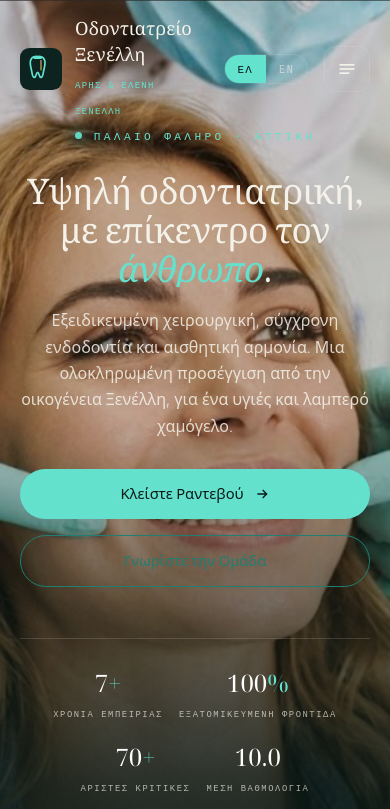
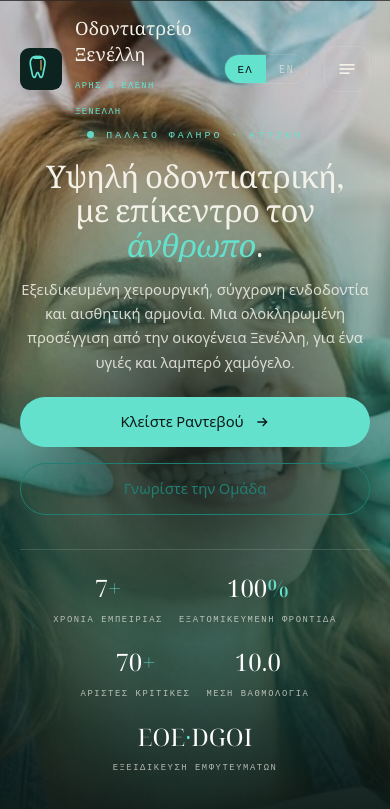
Before and after one commit to agelmet/KSENEL, a plain HTML site: page index.html in a window 390 px wide. Shown: the top 809 px of the page. Drawn offline with Linux system fonts and the light colour scheme.

Commit message:
Update index.html

```diff
--- a/index.html
+++ b/index.html
@@ -186,15 +186,32 @@ section{position:relative;overflow:hidden}
     url('https://github.com/agelmet/KSENEL/blob/main/densa.jpg?raw=true') center center / cover no-repeat;
   color:var(--bone);
   text-align:center;
-  padding:clamp(120px,15vh,180px) 20px clamp(40px,8vh,60px);
+  padding:clamp(120px,15vh,180px) 20px clamp(28px,5vh,46px);
 }
 .centered-hero{
+  position:relative;
   display:flex;
   flex-direction:column;
   align-items:center;
   max-width:900px;
   width:100%;
+  /* nudge the whole hero copy a bit lower on desktop */
+  margin-bottom:clamp(6px,3vh,34px);
 }
+/* palette-tinted scrim sitting BEHIND the copy so text stays readable and in front */
+.centered-hero::before{
+  content:"";
+  position:absolute;
+  z-index:0;
+  left:50%;
+  top:-6%;
+  transform:translateX(-50%);
+  width:min(150%,1180px);
+  height:116%;
+  background:radial-gradient(ellipse 62% 58% at 50% 46%, rgba(8,23,20,0.72) 0%, rgba(30,126,113,0.34) 40%, rgba(8,23,20,0) 78%);
+  pointer-events:none;
+}
+.centered-hero>*{position:relative;z-index:1;}
 .hero-kicker{display:inline-flex;align-items:center;justify-content:center;gap:12px;font-family:var(--mono);font-size:.7rem;letter-spacing:.3em;text-transform:uppercase;color:var(--mint);margin-bottom:26px}
 .hero-kicker .dot{width:7px;height:7px;border-radius:50%;background:var(--mint);box-shadow:0 0 14px var(--mint);animation:pulse 2.4s infinite}
 @keyframes pulse{0%,100%{opacity:1}50%{opacity:.35}}
@@ -223,7 +240,7 @@ section{position:relative;overflow:hidden}
 /* ================= REVEAL ================= */
 .rv{opacity:0;transform:translateY(34px);transition:opacity .9s var(--easing),transform .9s var(--easing)}
 .rv.in{opacity:1;transform:none}
-.rv.d1{transition-delay:.1s}.rv.d2{transition-delay:.2s}.rv.d3{transition-delay:.3s}.rv.d4{transition-delay:.4s}.rv.d5{transition-delay:.5s}.rv.d6{transition-delay:.6s}
+.rv.d1{transition-delay:.1s}.rv.d2{transition-delay:.2s}.rv.d3{transition-delay:.3s}.rv.d4{transition-delay:.4s}
 
 /* ================= DOCTORS (SIBLINGS UNIFIED) ================= */
 .doc-cols{display:grid;grid-template-columns:.85fr 1.15fr;gap:clamp(40px,5vw,80px);align-items:center;margin-bottom:clamp(60px,10vh,100px)}
@@ -318,7 +335,8 @@ section{position:relative;overflow:hidden}
 .tcard .s{font-size:.85rem;font-weight:300;color:rgba(245,242,234,.66)}
 .tcard.a{grid-column:span 7;min-height:420px}
 .tcard.b{grid-column:span 5;min-height:420px}
-.tcard.c{grid-column:span 12;min-height:340px}
+.tcard.c{grid-column:span 5}
+.tcard.d{grid-column:span 7}
 .tech-note{margin-top:26px;display:flex;align-items:center;gap:14px;font-weight:300;color:rgba(245,242,234,.62);font-size:.96rem}
 .tech-note svg{width:20px;height:20px;stroke:var(--gold);stroke-width:1.8;fill:none;flex-shrink:0}
 
@@ -477,12 +495,44 @@ footer{background:var(--abyss);color:var(--bone);border-top:1px solid var(--line
   .hero-cta .btn{width:100%}
   .nav .btn{display:none}
   .ba-wide .frame{aspect-ratio:16/9}
+
+  /* --- Hero on mobile: lower, smaller, revealed on scroll --- */
+  #hero{
+    justify-content:flex-end;
+    padding-bottom:clamp(48px,10vh,88px);
+  }
+  .centered-hero{margin-bottom:0;}
+  /* stronger palette-tinted shadow behind the copy on mobile */
+  .centered-hero::before{
+    width:min(160%,760px);
+    height:120%;
+    top:-8%;
+    background:radial-gradient(ellipse 74% 60% at 50% 48%, rgba(8,23,20,0.86) 0%, rgba(30,126,113,0.4) 42%, rgba(8,23,20,0) 80%);
+  }
+  .hero-kicker{margin-bottom:16px;font-size:.62rem}
+  .h-title{font-size:clamp(1.85rem,8vw,2.4rem)}
+  .hero-sub{font-size:.92rem;margin-top:16px}
+  .hero-cta{margin-top:22px}
+  .hero-stats{margin-top:clamp(26px,4vh,40px);padding-top:18px}
+
+  /* Nothing visible before scroll: hide the whole copy block, then reveal */
+  .centered-hero{
+    opacity:0;
+    transform:translateY(26px);
+    transition:opacity .8s var(--easing),transform .8s var(--easing);
+  }
+  #hero.scrolled .centered-hero{opacity:1;transform:none;}
+  /* override the built-in per-element intro animations on mobile so the
+     reveal is driven purely by the scroll trigger */
+  .h-line>span{animation:none;transform:none;}
+  .hero-sub,.hero-cta,.hero-stats{animation:none;opacity:1;}
 }
 @media (prefers-reduced-motion:reduce){
   *,*::before,*::after{animation-duration:.01ms !important;animation-iteration-count:1 !important;transition-duration:.01ms !important;scroll-behavior:auto !important}
   .rv{opacity:1;transform:none}
   .h-line>span{transform:none}
   .hero-sub,.hero-cta,.hero-stats,.hero-visual{opacity:1;animation:none}
+  .centered-hero{opacity:1 !important;transform:none !important}
   #cring,.grain{display:none}
 }
 </style>
@@ -615,20 +665,6 @@ footer{background:var(--abyss);color:var(--bone);border-top:1px solid var(--line
       </div>
     </div>
 
-    <!-- ARIS TIMELINE -->
-    <div class="tl-head rv" style="margin-top:clamp(32px,5vh,56px);">
-      <h3 data-t>Μια πορεία χτισμένη στην <em>πρώτη γραμμή</em>.|A path built on the <em>front line</em>.</h3>
-      <span class="tl-hint"><span data-t>Σύρετε|Drag</span><svg viewBox="0 0 30 14"><path d="M2 7h24M20 2l6 5-6 5"/></svg></span>
-    </div>
-    <div class="tl" id="timeline">
-      <article class="tl-card rv d1"><span class="tl-line"></span><div class="yr">2014–19</div><div class="tt" data-t>Οδοντιατρική Σχολή Αθηνών|Dental School of Athens</div><div class="ds" data-t>Απόφοιτος στον ελάχιστο δυνατό χρόνο σπουδών.|Graduated in the shortest possible study time.</div></article>
-      <article class="tl-card rv d2"><span class="tl-line"></span><div class="yr">2016</div><div class="tt" data-t>Γναθοπροσωπική Κλινική — «Ιπποκράτειο»|Maxillofacial Clinic — “Hippokratio”</div><div class="ds" data-t>Ένα έτος ως βοηθητικό μέλος, παράλληλα με τις σπουδές.|One year as an assistant member, alongside studies.</div></article>
-      <article class="tl-card rv d3"><span class="tl-line"></span><div class="yr">2018</div><div class="tt" data-t>Γναθοπροσωπική Κλινική — «Ευαγγελισμός»|Maxillofacial Clinic — “Evangelismos”</div><div class="ds" data-t>Ένα έτος ως βοηθητικό μέλος, με έμφαση στη χειρουργική στόματος.|One year as an assistant member, focused on oral surgery.</div></article>
-      <article class="tl-card rv d4"><span class="tl-line"></span><div class="yr">2019</div><div class="tt" data-t>Ίδρυση ιδιωτικού ιατρείου|Private practice founded</div><div class="ds" data-t>Λειτουργία ιατρείου έως σήμερα, με ρόλο συμβούλου χειρουργού για 2 επιπλέον ιατρεία σε σύνθετα περιστατικά.|Practice operating to this day, also acting as consulting surgeon for 2 further practices on complex cases.</div></article>
-      <article class="tl-card rv d5"><span class="tl-line"></span><div class="yr">2021</div><div class="tt" data-t>Στρατιωτική θητεία ως οδοντίατρος|Military service as a dentist</div><div class="ds" data-t>Πλήρης επανενεργοποίηση και λειτουργία της οδοντιατρικής μονάδας του στρατοπέδου.|Fully reactivating and running the camp's dental unit.</div><span class="medal" data-t>★ Ειδικός έπαινος|★ Special commendation</span></article>
-      <article class="tl-card rv d6"><span class="tl-line"></span><div class="yr">2022</div><div class="tt" data-t>Μετεκπαίδευση στα Εμφυτεύματα (ΕΟΕ · DGOI)|Implant Specialization (EOE · DGOI)</div><div class="ds" data-t>Ετήσιο πρόγραμμα εξειδίκευσης στα οδοντικά εμφυτεύματα, σε συνεργασία με τον γερμανικό φορέα DGOI.|One-year specialization program in dental implants, in collaboration with the German DGOI association.</div></article>
-    </div>
-
     <!-- ELENI -->
     <div class="doc-cols alt rv d1">
       <div class="doc-text">
@@ -651,6 +687,19 @@ footer{background:var(--abyss);color:var(--bone);border-top:1px solid var(--line
         </div>
         <div class="assoc-badge"><div class="a" data-t>Πτυχίο 8,11|Degree grade 8.11</div><div class="b" data-t>ΕΚΠΑ · 2019|NKUA · 2019</div></div>
       </div>
+    </div>
+
+    <div class="tl-head rv" style="margin-top:clamp(40px,8vh,100px);">
+      <h3 data-t>Μια πορεία χτισμένη στην <em>πρώτη γραμμή</em>.|A path built on the <em>front line</em>.</h3>
+      <span class="tl-hint"><span data-t>Σύρετε|Drag</span><svg viewBox="0 0 30 14"><path d="M2 7h24M20 2l6 5-6 5"/></svg></span>
+    </div>
+    <div class="tl rv" id="timeline">
+      <article class="tl-card"><span class="tl-line"></span><div class="yr">2014–19</div><div class="tt" data-t>Οδοντιατρική Σχολή Αθηνών|Dental School of Athens</div><div class="ds" data-t>Απόφοιτος στον ελάχιστο δυνατό χρόνο σπουδών.|Graduated in the shortest possible study time.</div></article>
+      <article class="tl-card"><span class="tl-line"></span><div class="yr">2016</div><div class="tt" data-t>Γναθοπροσωπική Κλινική — «Ιπποκράτειο»|Maxillofacial Clinic — “Hippokratio”</div><div class="ds" data-t>Ένα έτος ως βοηθητικό μέλος, παράλληλα με τις σπουδές.|One year as an assistant member, alongside studies.</div></article>
+      <article class="tl-card"><span class="tl-line"></span><div class="yr">2018</div><div class="tt" data-t>Γναθοπροσωπική Κλινική — «Ευαγγελισμός»|Maxillofacial Clinic — “Evangelismos”</div><div class="ds" data-t>Ένα έτος ως βοηθητικό μέλος, με έμφαση στη χειρουργική στόματος.|One year as an assistant member, focused on oral surgery.</div></article>
+      <article class="tl-card"><span class="tl-line"></span><div class="yr">2019</div><div class="tt" data-t>Ίδρυση ιδιωτικού ιατρείου|Private practice founded</div><div class="ds" data-t>Λειτουργία ιατρείου έως σήμερα, με ρόλο συμβούλου χειρουργού για 2 επιπλέον ιατρεία σε σύνθετα περιστατικά.|Practice operating to this day, also acting as consulting surgeon for 2 further practices on complex cases.</div></article>
+      <article class="tl-card"><span class="tl-line"></span><div class="yr">2021</div><div class="tt" data-t>Στρατιωτική θητεία ως οδοντίατρος|Military service as a dentist</div><div class="ds" data-t>Πλήρης επανενεργοποίηση και λειτουργία της οδοντιατρικής μονάδας του στρατοπέδου.|Fully reactivating and running the camp's dental unit.</div><span class="medal" data-t>★ Ειδικός έπαινος|★ Special commendation</span></article>
+      <article class="tl-card"><span class="tl-line"></span><div class="yr">2022</div><div class="tt" data-t>Μετεκπαίδευση στα Εμφυτεύματα (ΕΟΕ · DGOI)|Implant Specialization (EOE · DGOI)</div><div class="ds" data-t>Ετήσιο πρόγραμμα εξειδίκευσης στα οδοντικά εμφυτεύματα, σε συνεργασία με τον γερμανικό φορέα DGOI.|One-year specialization program in dental implants, in collaboration with the German DGOI association.</div></article>
     </div>
   </div>
 </section>
@@ -805,6 +854,10 @@ footer{background:var(--abyss);color:var(--bone);border-top:1px solid var(--line
       <figure class="tcard c rv" data-img="https://raw.githubusercontent.com/agelmet/KSENELLIS/refs/heads/main/unnamed-60.jpg">
         <img src="https://raw.githubusercontent.com/agelmet/KSENELLIS/refs/heads/main/unnamed-60.jpg" alt="Τίτλοι σπουδών και πιστοποιήσεις στον τοίχο του ιατρείου" loading="lazy">
         <figcaption class="ov"><span class="k" data-t>Πιστοποιήσεις|Credentials</span><span class="t" data-t>Τεκμηριωμένη γνώση|Documented expertise</span><span class="s" data-t>Τίτλοι Πανεπιστημίου Αθηνών & πιστοποίηση εμφυτευμάτων DGOI.|University of Athens degrees & DGOI implant certification.</span></figcaption>
+      </figure>
+      <figure class="tcard d rv d1" data-img="https://raw.githubusercontent.com/agelmet/KSENELLIS/refs/heads/main/unnamed-59.jpg">
+        <img src="https://raw.githubusercontent.com/agelmet/KSENELLIS/refs/heads/main/unnamed-59.jpg" alt="Λεπτομέρεια εργαλείων και οδοντιατρικής μονάδας" style="object-position:center 65%" loading="lazy">
+        <figcaption class="ov"><span class="k" data-t>Πρωτόκολλο GBT|GBT protocol</span><span class="t" data-t>Ελβετικό σύστημα EMS|Swiss EMS system</span><span class="s" data-t>Airflow & Perioflow — καθαρισμός νέας γενιάς για ούλα, δόντια και εμφυτεύματα.|Airflow & Perioflow — next-generation cleaning for gums, teeth and implants.</span></figcaption>
       </figure>
     </div>
     <p class="tech-note rv"><svg viewBox="0 0 24 24"><path d="M12 21s-7-6.1-7-11a7 7 0 0114 0c0 4.9-7 11-7 11z"/><circle cx="12" cy="10" r="2.6"/></svg><span data-t>Αγίου Αλεξάνδρου 69, Παλαιό Φάληρο — με εύκολη πρόσβαση και άνετο, φιλόξενο περιβάλλον.|Agiou Alexandrou 69, Palaio Faliro — with easy access and a comfortable, welcoming environment.</span></p>
@@ -1124,6 +1177,20 @@ var io = new IntersectionObserver(function(entries){
 }, {threshold:.12, rootMargin:'0px 0px -6% 0px'});
 document.querySelectorAll('.rv').forEach(function(el){ io.observe(el); });
 
+/* ---------- Mobile hero: reveal copy once the user starts scrolling ---------- */
+(function(){
+  var hero = document.getElementById('hero');
+  if(!hero) return;
+  function onScroll(){
+    if(window.scrollY > 24){
+      hero.classList.add('scrolled');
+      window.removeEventListener('scroll', onScroll);
+    }
+  }
+  window.addEventListener('scroll', onScroll, {passive:true});
+  onScroll();
+})();
+
 /* ---------- Counters ---------- */
 var cio = new IntersectionObserver(function(entries){
   entries.forEach(function(e){
```
